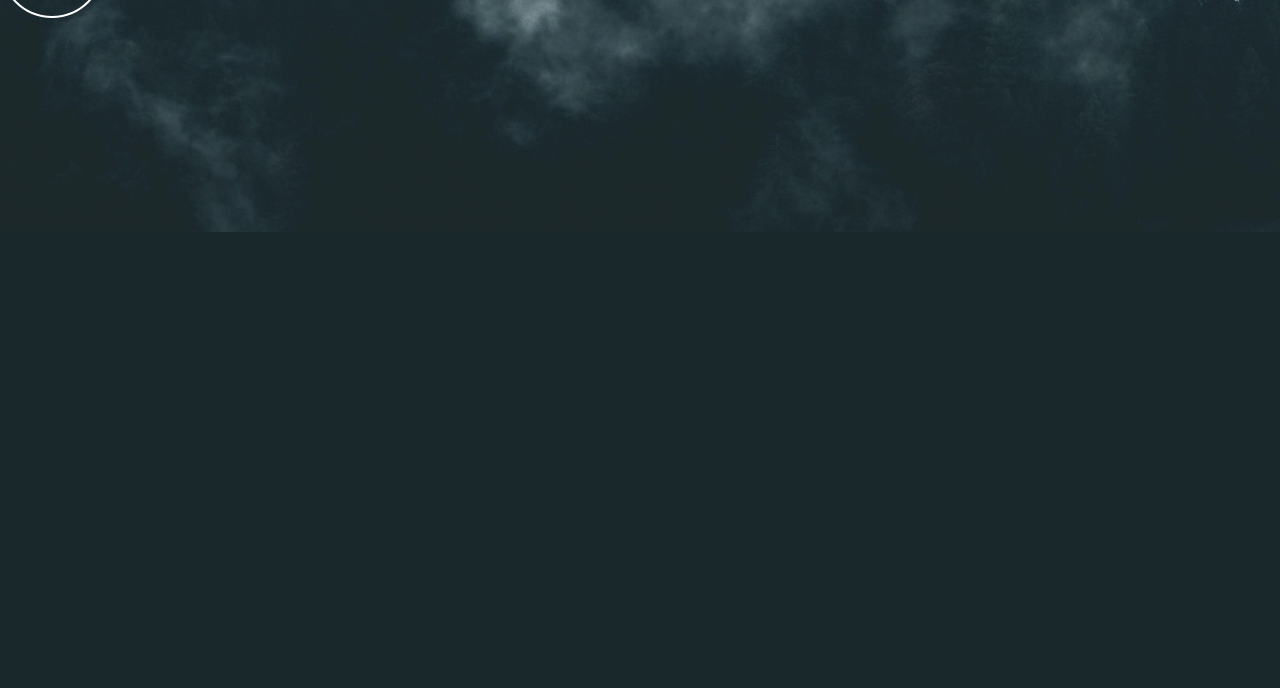
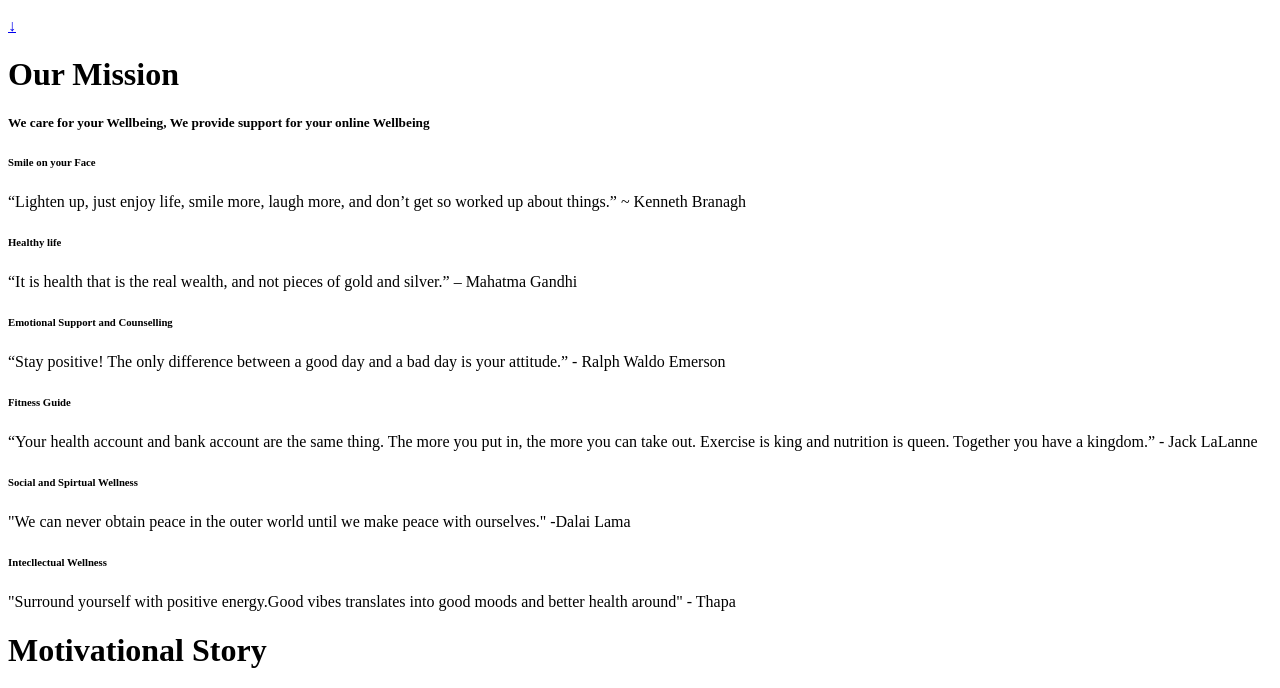
Before and after one commit to dlartey/ACSHackathon, a Flask app: page / in a window 1280 px wide. Shown: the part 586-1274 px from the top of the page. Before the commit the page ends 818 px from the top, so only its background shows below. Run offline with Flask 2, Linux system fonts and the light colour scheme; some libraries are stand-ins or nearby versions.

Commit message:
Add files via upload

```diff
--- a/app/templates/index.html
+++ b/app/templates/index.html
@@ -1,33 +1,34 @@
 <!DOCTYPE html>
 <html lang="en">
   <head>
-    <meta charset="UTF-8">
-    <meta http-equiv="X-UA-Compatible" content="IE=edge">
-    <meta name="viewport" content="width=device-width, initial-scale=1.0">
-    <script src="https://kit.fontawesome.com/424c271c6d.js" crossorigin="anonymous"></script>
-    <link rel="stylesheet" type="text/css" href="static/css/styles.css">
+    <meta charset="UTF-8" />
+    <meta http-equiv="X-UA-Compatible" content="IE=edge" />
+    <meta name="viewport" content="width=device-width, initial-scale=1.0" />
+    <script
+      src="https://kit.fontawesome.com/424c271c6d.js"
+      crossorigin="anonymous"
+    ></script>
+    <link rel="stylesheet" type="text/css" href="/styling/styles.css" />
     <title>Document</title>
   </head>
   <body>
     <div class="Main_container">
       <!-- Top bar -->
-            <div class = "TopBar">
+      <div class="TopBar">
         <div id="navbar">
           <!-- Logo -->
-                    <span class = "ttl">
-                        <a href="#default" id="logo"><h1>Green Earth </h1><p>Steps towards Sustainable Development</p></a>
-
+          <span class="ttl">
+            <a href="index.html" id="logo"
+              ><h1>Spring Board</h1>
+              <p>Steps towards happy and better life</p></a
+            >
           </span>
 
           <div id="navbar-right">
+            <a href="#about">About Us</a>
+            <a href="#contact">Questionaire</a>
 
-                      <a class="active" href="/">Home</a>
-                      <a href="/form">Questionnaire</a>
-                      <a href="/about">About</a>
           </div>
-
-
-
         </div>
       </div>
       <!-- End of Top BAr -->
@@ -35,21 +36,123 @@
       <!-- Content -->
       <div class="content1">
         <div class="abt_content">
-                <h1>Promoting Global Green Incentivise <br> Around the world  </h1>
-                <p>Anything is achievable with the appropriate combination of aspiration, knowledge, and invention.</p>
+          <div class="Main_content">
+            <h1>
+              Bringing happiness and peace<br />
+              Around the world
+            </h1>
+            <p>
+              Smile and Gratitude is a vaccine, an antitoxin, and an antiseptic.
+            </p>
           </div>
+          <div class="side_img">
+            <img src="photos/pexels-marta-wave-6437821-removebg-preview.png" />
+          </div>
+        </div>
+        <div class="link_content">
           <div class="scroll_link">
-                <span><a href="" class="scroll_btm"><img src="static/images/Picture 1.png"></a></span>
+            <a href="#Ourmission" class="scroll_btm"><p>↓</p></a>
+          </div>
+        </div>
+      </div>
+    </div>
+    <div class="Secondary_Content" id="Ourmission">
+      <span class="Sp1">
+        <h1>Our Mission</h1>
+      </span>
+      <span class="Sp2">
+        <h5>We care for your Wellbeing, We provide support for your online Wellbeing</h5>
+      </span>
+
+      <div class="grid-container">
+        <div class="area-item">
+          <h6>Smile on your Face</h6>
+          <p>
+            “Lighten up, just enjoy life, smile more, laugh more, and don’t get
+            so worked up about things.” ~ Kenneth Branagh
+          </p>
+        </div>
+        <div class="area-item">
+          <h6>Healthy life</h6>
+          <p>
+            “It is health that is the real wealth, and not pieces of gold and
+            silver.” – Mahatma Gandhi
+          </p>
+        </div>
+        <div class="area-item">
+          <h6>Emotional Support and Counselling</h6>
+          <p>
+            “Stay positive! The only difference between a good day and a bad day
+            is your attitude.” - Ralph Waldo Emerson
+          </p>
+        </div>
+        <div class="area-item">
+          <h6>Fitness Guide</h6>
+          <p>
+            “Your health account and bank account are the same thing. The more
+            you put in, the more you can take out. Exercise is king and
+            nutrition is queen. Together you have a kingdom.” - Jack LaLanne
+          </p>
+        </div>
+        <div class="area-item">
+          <h6>Social and Spirtual Wellness</h6>
+          <p>
+            "We can never obtain peace in the outer world until we make peace
+            with ourselves." -Dalai Lama
+          </p>
+        </div>
+        <div class="area-item">
+          <h6>Intecllectual Wellness</h6>
+          <p>
+            "Surround yourself with positive energy.Good vibes translates into
+            good moods and better health around" - Thapa
+          </p>
+        </div>
+      </div>
+    </div>
+    <div class="Inspiration">
+      <h1>Motivational Story</h1>
+      <div class="story">
+        <div class="about-section">
+          <div class="about-profile">
+            <img class="about-img" src="/photos/stepen.jpg" />
+          </div>
+          <div class="about-content">
+            <p>
+              Steven Spielberg was rejected both times he applied to school at
+              University of Southern California (USC). He didn’t let that
+              rejection stop him from pursuing his dreams of being a film
+              director. He now has a personal worth of $3 billion and the gross
+              value from the films he has directed exceeds $9 billion. He was
+              later awarded an honorary degree from USC.
+            </p>
+          </div>
+        </div>
+      </div>
+      <div class="about-section">
+        <div class="about-content">
+          <p>
+            Einstein didn’t start speaking until he was four years old. There
+            was some concern on the part of his parents he might be somewhat
+            backward. During his school years he showed no special aptitude
+            because of his dislike for rigid methods of instruction and he was
+            cited by school officials as being disruptive. He failed the
+            entrance exam to a university a number of times and he made his
+            great discoveries while working by day in a low-level clerical job.
+            Many today believe he was dyslexic and yet he is still widely
+            considered to be one of the smartest individuals that ever lived.
+          </p>
+        </div>
+        <div class="about-profile">
+          <img class="about-img" src="/photos/albrt.jpg" />
+        </div>
+      </div>
+    </div>
+    <!-- contact -->
+    <div class="Footer">
+       <h4>Feel Free , Stay happy</h4>
+        <h4>Ⓒ2022 Spring Board</h4>
     </div>
 
-        </div>
-
-
-
-
-    </div>
-    <!-- <div class="ourmission">
-        <h1>hi</h1>
-    </div> -->
   </body>
 </html>
```
Lines whose indentation alone changed are shown as unchanged.
